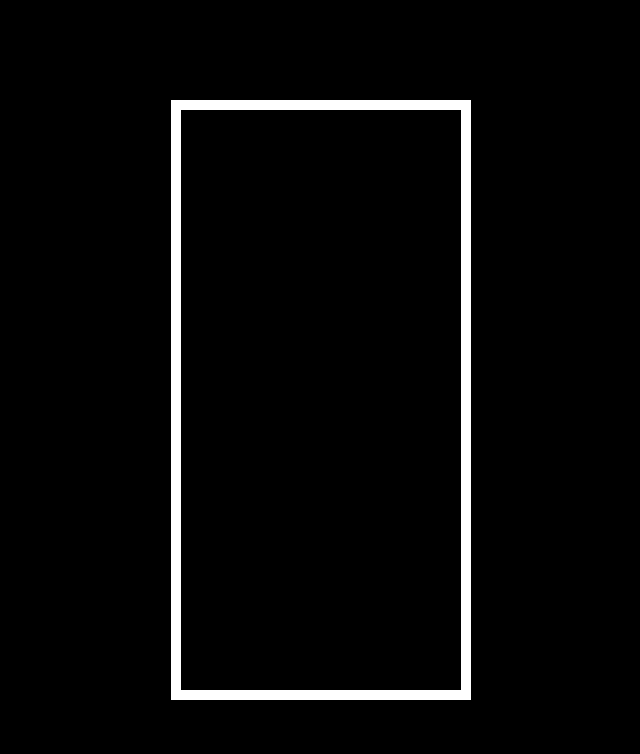
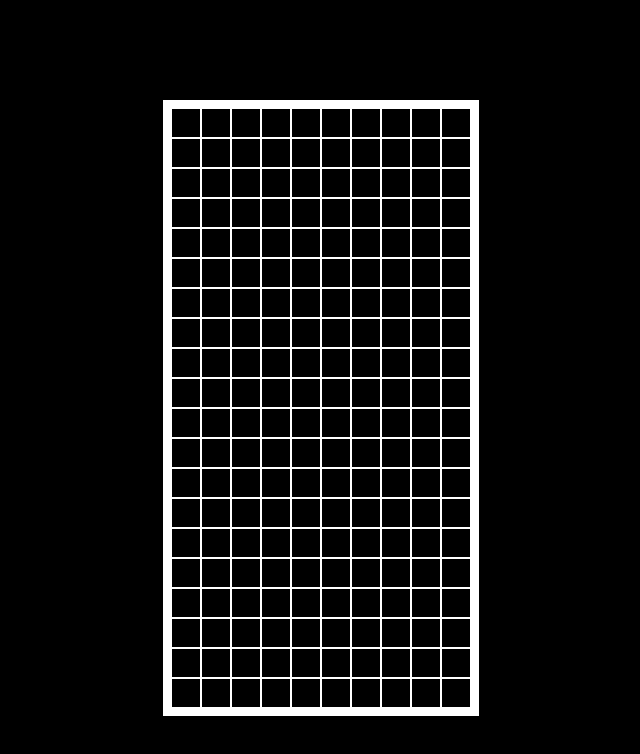
Before and after one commit to AlinaDubchak/PROJECT.md, a website: page index.html in a window 1280 px wide. Shown: the whole page, without its empty margins (319-959 px from the left). Drawn offline with Linux system fonts and the light colour scheme.

Commit message:
commit 2
added a file with the script.
described main playzone, different classes of cells.

```diff
--- a/index.html
+++ b/index.html
@@ -8,9 +8,11 @@
 </head>
 <link rel="stylesheet" href="style.css"/>
 <body>
+   <div class="main">
+   <div class="cell"></div>
+   <div class="cell movingCell"></div>
+   <div class="cell fixedCell"></div>
+   </div>
    <script src="script.js"></script>
-   <div class="main">
-
-   </div>
 </body>
 </html>
--- a/script.js
+++ b/script.js
@@ -0,0 +1,19 @@
+let main = document.querySelector(".main");
+
+let rows = Array(10).fill(0);
+let field = Array(20).fill(rows);
+
+function draw() {
+    let fieldHTML = '';
+    for (let y = 0; y < field.length; y++) {
+        for (let x = 0; x < field[y].length; x++) {
+            if (field[y][x] === 1) {
+                fieldHTML += '<div class="cell movingCell"></div>'
+            } else if (field[y][x] === 2) {
+                fieldHTML += '<div class="cell fixedCell"></div>'
+            } else fieldHTML += '<div class="cell"></div>';
+        }
+    }
+    main.innerHTML = fieldHTML;
+}
+draw();
--- a/style.css
+++ b/style.css
@@ -7,8 +7,21 @@ body {
     background: #000;
     }
 .main {
-    width: 300px;
-    height: 600px;
+    width: 316px;
+    height: 616px;
     margin: 100px auto 0;
-    border: 10px solid white;
+    border: 8px solid white;
+    font-size: 0;
+    }
+.cell {
+    width: 30px;
+    height: 30px;
+    border: 1px solid white;
+    display: inline-block;
+    }
+.movingCell {
+    background-color: darkgray;
+    }
+.fixedCell {
+    background-color: goldenrod;
 }
```
